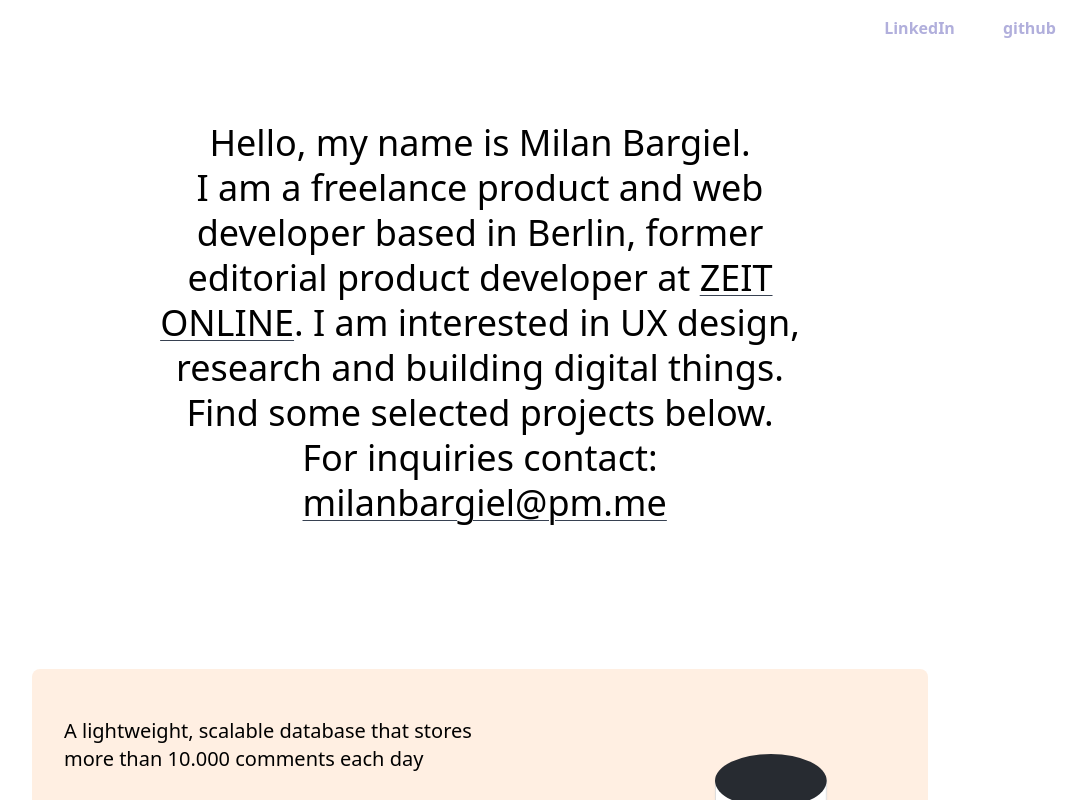
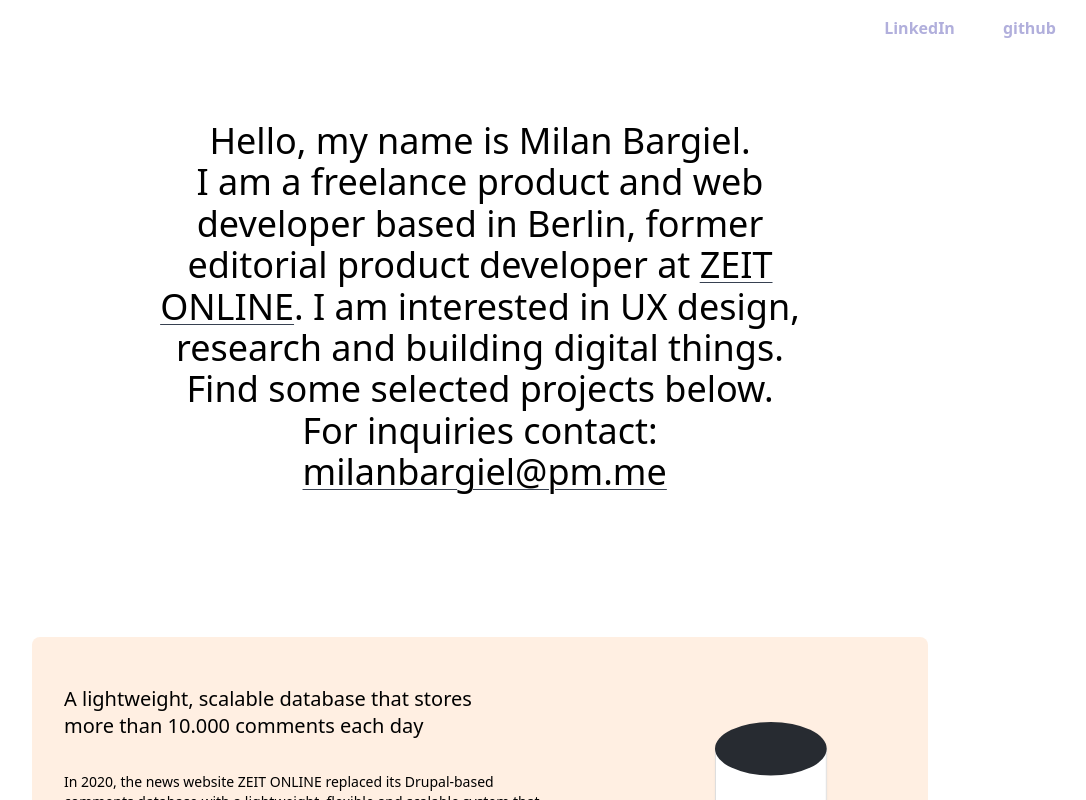
Before and after one commit to milanbargiel/portfolio, a Next.js app: page / in a window 1280 px wide. Shown: the top 800 px of the page, without its empty margins (160-1246 px from the left). Built offline with nearby package versions, Linux system fonts and the light colour scheme.

Commit message:
Custom line height for header

```diff
--- a/components/intro-bold.js
+++ b/components/intro-bold.js
@@ -1,6 +1,6 @@
 export default function Intro() {
   return (
-    <div class="mx-auto max-w-3xl text-center text-4xl leading-tight pt-12 pb-20 px-3 md:pt-16 md:pb-36 md:px-16">
+    <div class="mx-auto max-w-3xl text-center text-4xl leading-[1.15] pt-12 pb-20 px-3 md:pt-16 md:pb-36 md:px-16">
       Hello, my name is Milan Bargiel. <br class="hidden md:inline" />I am a
       freelance product and web developer based in Berlin, former editorial
       product developer at&nbsp;
```
